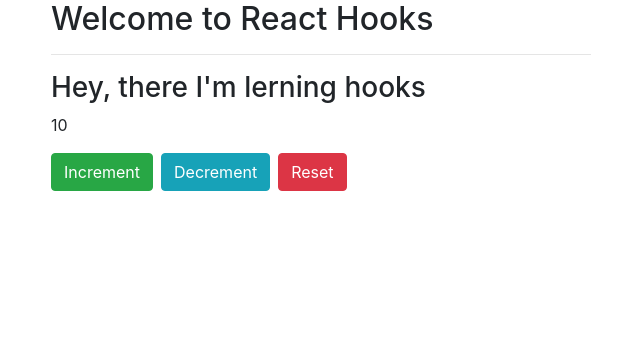
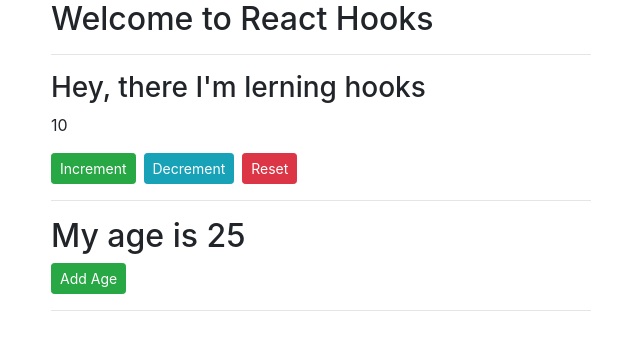
Before and after one commit to mbrsagor/React-Hooks, a React (Create React App) app: page / in a window 1280 px wide. Shown: the top 350 px of the page, without its empty margins (319-959 px from the left). Built offline with nearby package versions, Linux system fonts and the light colour scheme; no server answers.

Commit message:
Useeffect fetch data server

```diff
--- a/src/components/Hooks.js
+++ b/src/components/Hooks.js
@@ -1,15 +1,43 @@
-import React, {useState} from 'react';
+import React, {useState, useEffect} from 'react';
 
 const Hooks = () => {
     const [count, setCount] = useState(10);
+    const [age, setAge] = useState(25);
+    const [post, setPost] = useState({});
+
+    useEffect(() => {
+        console.log(`Counter upated: ${count}`);
+    }, [count]);
+
+    useEffect(() => {
+        console.log(`Age upated: ${age}`);
+        document.title = `Age upated: ${age}`
+    }, [age]);
+
+    useEffect(() => {
+        fetch('https://jsonplaceholder.typicode.com/posts/1')
+            .then(res => res.json())
+            .then(data => setPost(data))
+            .catch(error => console.log(error))
+    }, [])
 
   return (
     <div>
           <h3>Hey, there I'm lerning hooks</h3>
           <p>{count}</p>
-          <button className="btn btn-success mr-2" onClick={() => setCount(count+1)}>Increment</button>
-          <button className="btn btn-info mr-2" onClick={() => setCount(count-1)}>Decrement</button>
-          <button className="btn btn-danger" onClick={() => setCount(0)}>Reset</button>
+          <button className="btn btn-success btn-sm mr-2" onClick={() => setCount(count+1)}>Increment</button>
+          <button className="btn btn-info btn-sm mr-2" onClick={() => setCount(count-1)}>Decrement</button>
+          <button className="btn btn-danger btn-sm" onClick={() => setCount(0)}>Reset</button>
+          <hr />
+          <h2>My age is {age}</h2>
+          <button className="btn btn-success btn-sm mr-2" onClick={() => setAge(age + 1)}>Add Age</button>
+          <hr />
+          {Object.keys(post).length > 0 && (
+              <>
+                  <h3>Title: {post.title}</h3>
+                  <p>Body: {post.body}</p>
+              </>
+          )}
     </div>
   )
 }
```
